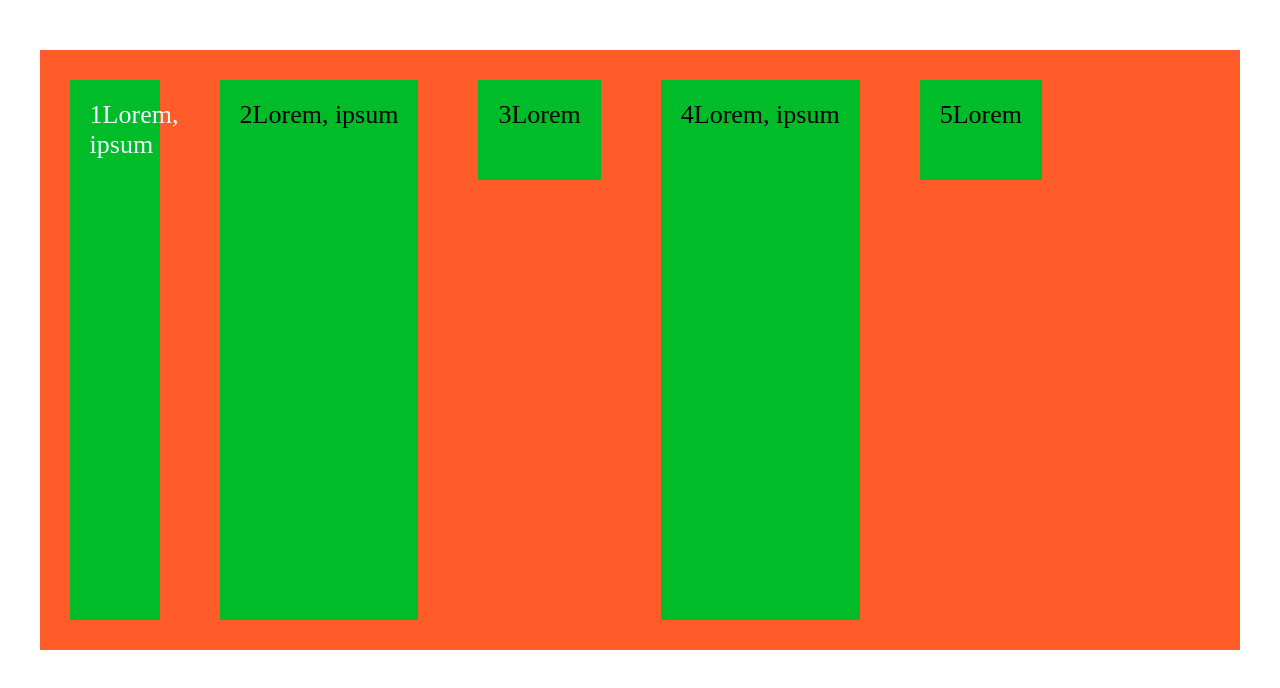
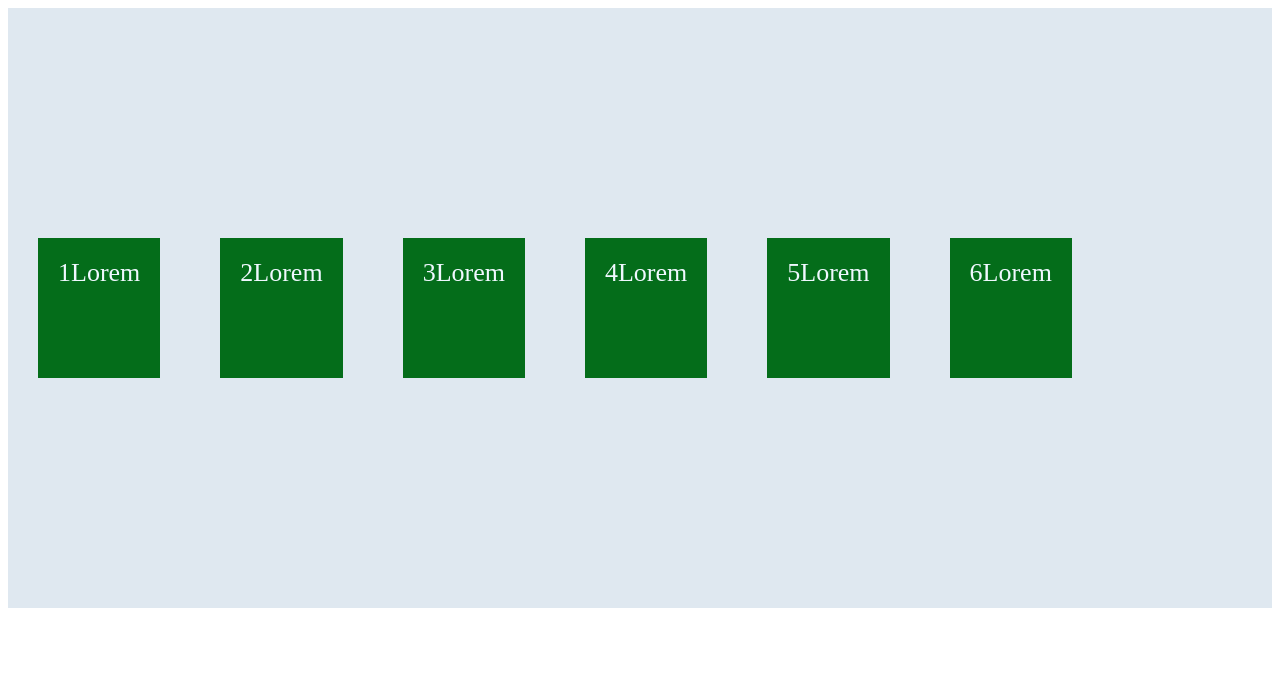
Before and after one commit to jsola02/Todos-los-cursos_CSS-Flexbox, a website built with Vite: page practica.html in a window 1280 px wide. Built offline with nearby package versions, Linux system fonts and the light colour scheme.

Commit message:
git ignore

```diff
--- a/practica.html
+++ b/practica.html
@@ -11,11 +11,12 @@
 
 <body>
   <div class="contenedor">
-    <div class="hijo1">1Lorem, ipsum </div>
-    <div class="hijo2">2Lorem, ipsum </div>
-    <div class="hijo3">3Lorem </div>
-    <div class="hijo2">4Lorem, ipsum </div>
-    <div class="hijo3">5Lorem </div>
+    <div class="hijo1">1Lorem </div>
+    <div class="hijo2">2Lorem </div>
+    <div class="hijo1">3Lorem </div>
+    <div class="hijo1">4Lorem </div>
+    <div class="hijo1">5Lorem </div>
+    <div class="hijo1">6Lorem </div>
 
 
   </div>
--- a/src/assets/css/micss.css
+++ b/src/assets/css/micss.css
@@ -1,17 +1,18 @@
 .contenedor {
-  width: 95%;
   height: 600px;
-  background: #ff5c29;
-  margin: 50px auto;
+  background: rgb(223, 232, 240);
   display: flex;
   flex-direction: row;
   flex-wrap: wrap;
-  align-content: stretch;
+  align-content: space-around;
+
+
 }
 
 .hijo1 {
-  background: #00bc29;
-  width: 50px;
+  background: #046d1a;
+  /*  width: 100px; */
+  height: 100px;
   color: aliceblue;
   margin: 30px;
   padding: 20px;
@@ -19,36 +20,19 @@
   text-align: center;
 
 
+
 }
 
 .hijo2 {
-
-  text-align: end;
-  text-align: justify;
-  text-align: left;
-  text-align: right;
-  text-align: start;
-  background: #00bc29;
+  background: #046d1a;
+  /*   width: 100px; */
+  height: 100px;
+  color: aliceblue;
   margin: 30px;
   padding: 20px;
   font-size: 26px;
   text-align: center;
 
 
-}
-
-.hijo3 {
-  height: 60px;
-  text-align: end;
-  text-align: justify;
-  text-align: left;
-  text-align: right;
-  text-align: start;
-  background: #00bc29;
-  margin: 30px;
-  padding: 20px;
-  font-size: 26px;
-  text-align: center;
-
 
 }
```
Also changed, not shown: 1 other file.
